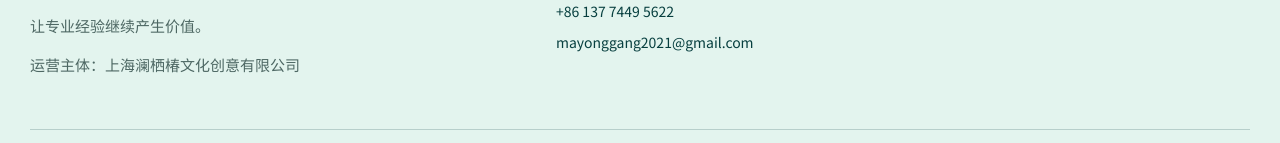
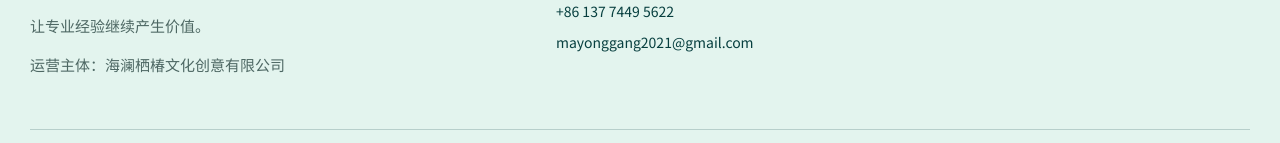
Before and after one commit to liqqy0897-max/jiangyingda-showcase, a Next.js app: page / in a window 1280 px wide. Shown: the part 3259-3402 px from the top of the page. Built offline with nearby package versions, Linux system fonts and the light colour scheme.

Commit message:
fix: use confirmed company legal name

```diff
--- a/app/components/SiteFooter.tsx
+++ b/app/components/SiteFooter.tsx
@@ -25,7 +25,7 @@ export function SiteFooter() {
             />
           </Link>
           <p>让专业经验继续产生价值。</p>
-          <p className="footer-entity">运营主体：上海澜栖椿文化创意有限公司</p>
+          <p className="footer-entity">运营主体：海澜栖椿文化创意有限公司</p>
         </div>
         <address className="footer-contact">
           <strong>联系方式：</strong>
--- a/app/privacy/page.tsx
+++ b/app/privacy/page.tsx
@@ -84,7 +84,7 @@ export default function PrivacyPage() {
               <section>
                 <h2>八、政策更新与联系我们</h2>
                 <p>我们可能根据网站功能、服务范围或法律要求更新本政策。重要变化会通过页面提示等适当方式说明，并在本页更新日期。</p>
-                <p>如对本政策或个人信息处理有疑问、意见或权利请求，请联系上海澜栖椿文化创意有限公司：</p>
+                <p>如对本政策或个人信息处理有疑问、意见或权利请求，请联系海澜栖椿文化创意有限公司：</p>
                 <address>
                   <span>联系人：马经理</span>
                   <a href="tel:+8613774495622">电话：+86 137 7449 5622</a>
```
